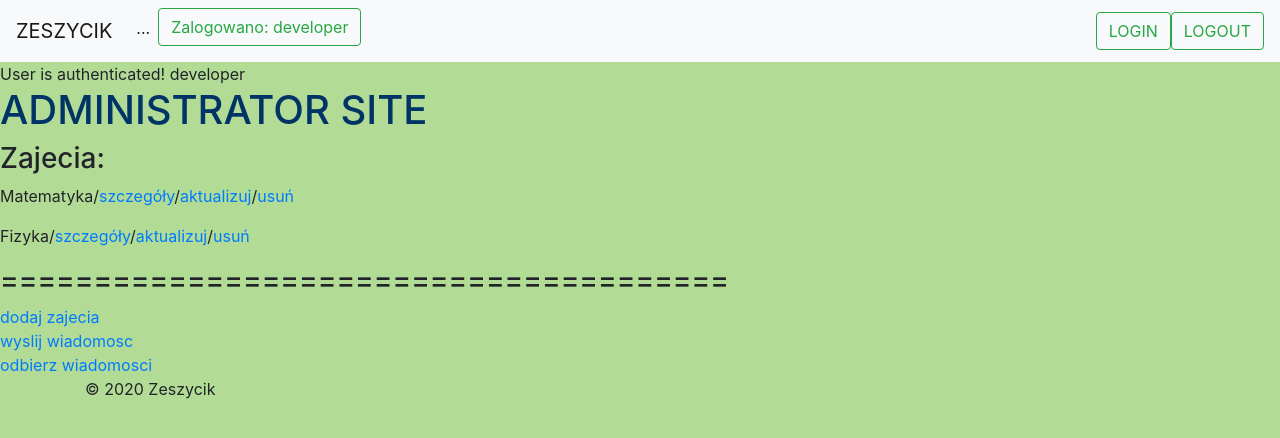
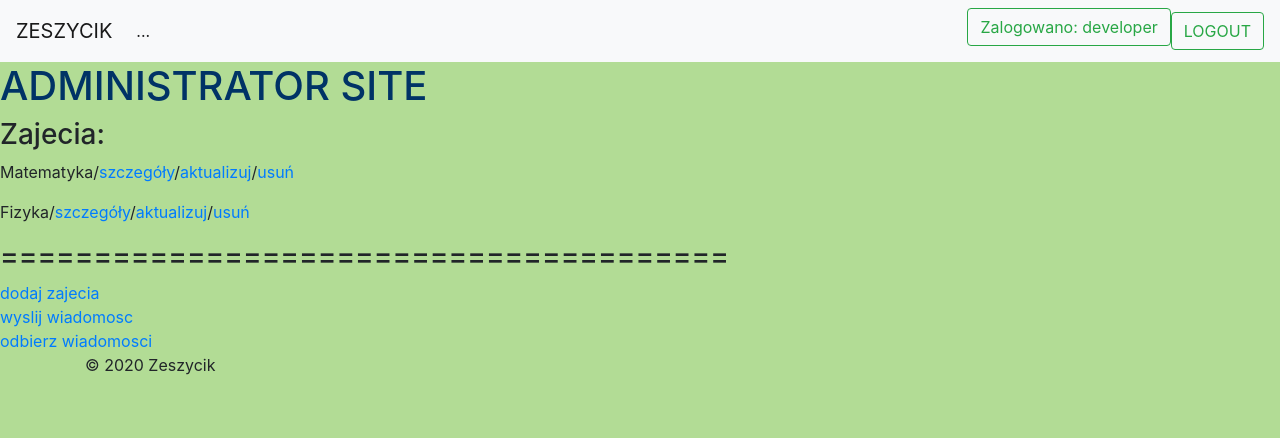
Before and after one commit to slawekpl81/zeszycik, a Django app: page /administrator in a window 1280 px wide. Shown: the top 438 px of the page. Run offline with Django 3.2, Linux system fonts and the light colour scheme; a user stored in the database is signed in; data comes from the database, SQL or seed files in the repository; both versions use the stored data as it was after the commit; some libraries are stand-ins or nearby versions.

Commit message:
login/logout update

```diff
--- a/school/templates/base.html
+++ b/school/templates/base.html
@@ -33,7 +33,6 @@
                 <a class="nav-link" href="{% url 'teacher' %}">Nauczyciel <span class="sr-only">(current)</span></a>
             </li>
         {% endif %}
-
         {% if user.groups.all.0.name == 'students' %}
             <li class="nav-item active">
                 <a class="nav-link" href="{% url 'student' %}">Uczeń <span class="sr-only">(current)</span></a>
@@ -42,31 +41,27 @@
         <li class="nav-item active">
             <a class="nav-link" href="{% url 'admin:index' %}">... <span class="sr-only">(current)</span></a>
         </li>
-        {% if user.is_authenticated %}
-            <li class="nav-item active">
-                <h6 class="btn btn-outline-success " >Zalogowano: {{ user.username }} <span class="sr-only">(current)</span></h6>
-            </li>
-        {% endif %}
-
     </ul>
 
-
-
     <form class="form-inline my-2 my-lg-0">
+        {% if user.is_authenticated %}
+            <h6 class="btn btn-outline-success " >Zalogowano: {{ user.username }} <span class="sr-only">(current)</span></h6>
+            <a class="btn btn-outline-success my-2 my-sm-0" href="{% url 'logout' %}">LOGOUT</a>
+        {% else %}
             <a class="btn btn-outline-success my-2 my-sm-0" href="{% url 'login' %}">LOGIN</a>
-        <a class="btn btn-outline-success my-2 my-sm-0" href="{% url 'logout' %}">LOGOUT</a>
+        {% endif %}
     </form>
   </div>
 </nav>
-    {% if user.is_authenticated %}
-        User is authenticated!
-        {{ user.username }}
-        {{ user.groups.all.0.name }}
-        {% if user.groups.all.0.name == 'teachers' %}
-            Zalogowano NAUCZYCIEL
-            {% endif %}
-
-{% endif %}
+{#    {% if user.is_authenticated %}#}
+{#        User is authenticated!#}
+{#        {{ user.username }}#}
+{#        {{ user.groups.all.0.name }}#}
+{#        {% if user.groups.all.0.name == 'teachers' %}#}
+{#            Zalogowano NAUCZYCIEL#}
+{#            {% endif %}#}
+{##}
+{#{% endif %}#}
     {% block content %}
 
     {% endblock content %}
```
Also changed, not shown: school/templates/registration/login.html (added, +15 -0 lines), db.sqlite3, school/migrations/0008_auto_20200706_1947.py (added). Lines whose indentation alone changed are shown as unchanged.
